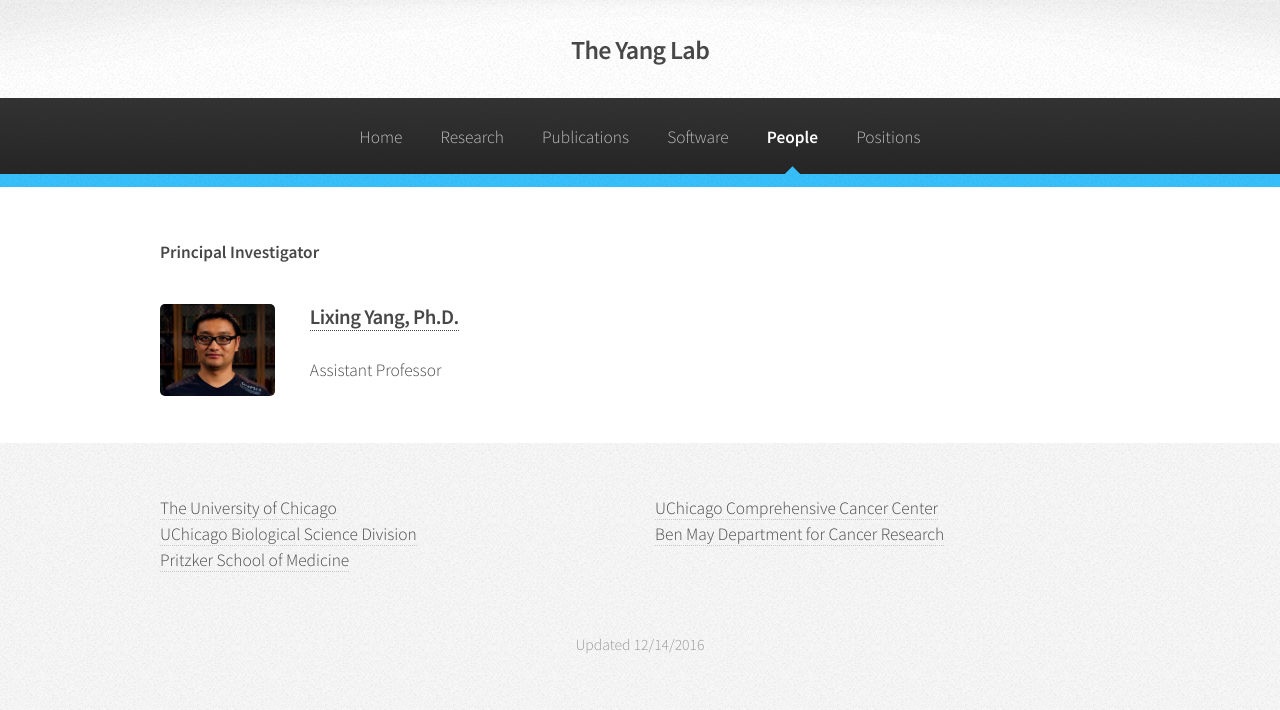
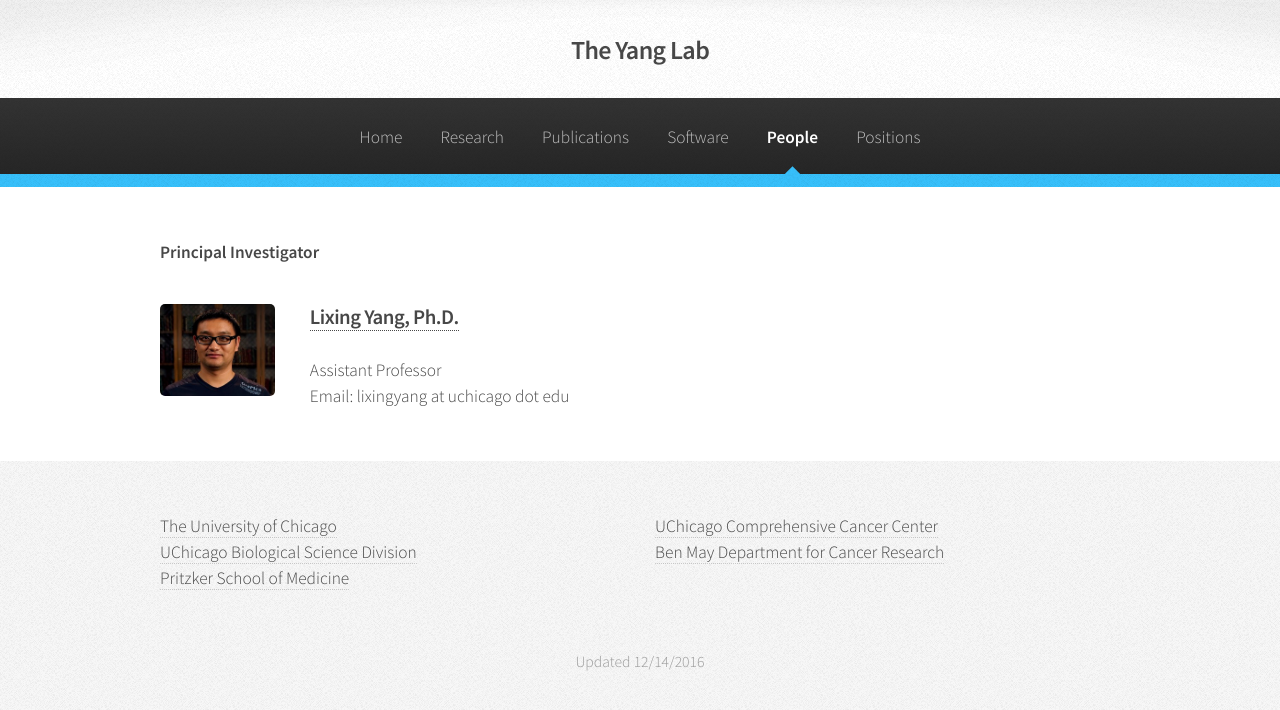
Before and after one commit to guru-yang/test, a Jekyll site: the page built from people.html, in a window 1280 px wide. Shown: the top 710 px of the page. Built offline with Jekyll 4.4.1, drawn with Linux system fonts in a browser that asks for light colours.

Commit message:
Update people.html

```diff
--- a/people.html
+++ b/people.html
@@ -10,7 +10,10 @@ layout: default
 						<a href="{{ site.baseurl }}/people/yang.html" class="image left"><img src="{{ site.baseurl }}/people/yang.jpg"/></a>
 						<div class="inner">
 							<h3><a href="{{ site.baseurl }}/people/yang.html">Lixing Yang, Ph.D.</a></h3>
-							<p>Assistant Professor</p>
+							<ul class="unstyled">
+								<li>Assistant Professor</li>
+								<li>Email: lixingyang at uchicago dot edu</li>
+							</ul>
 						</div>
 					</div>
 
```
